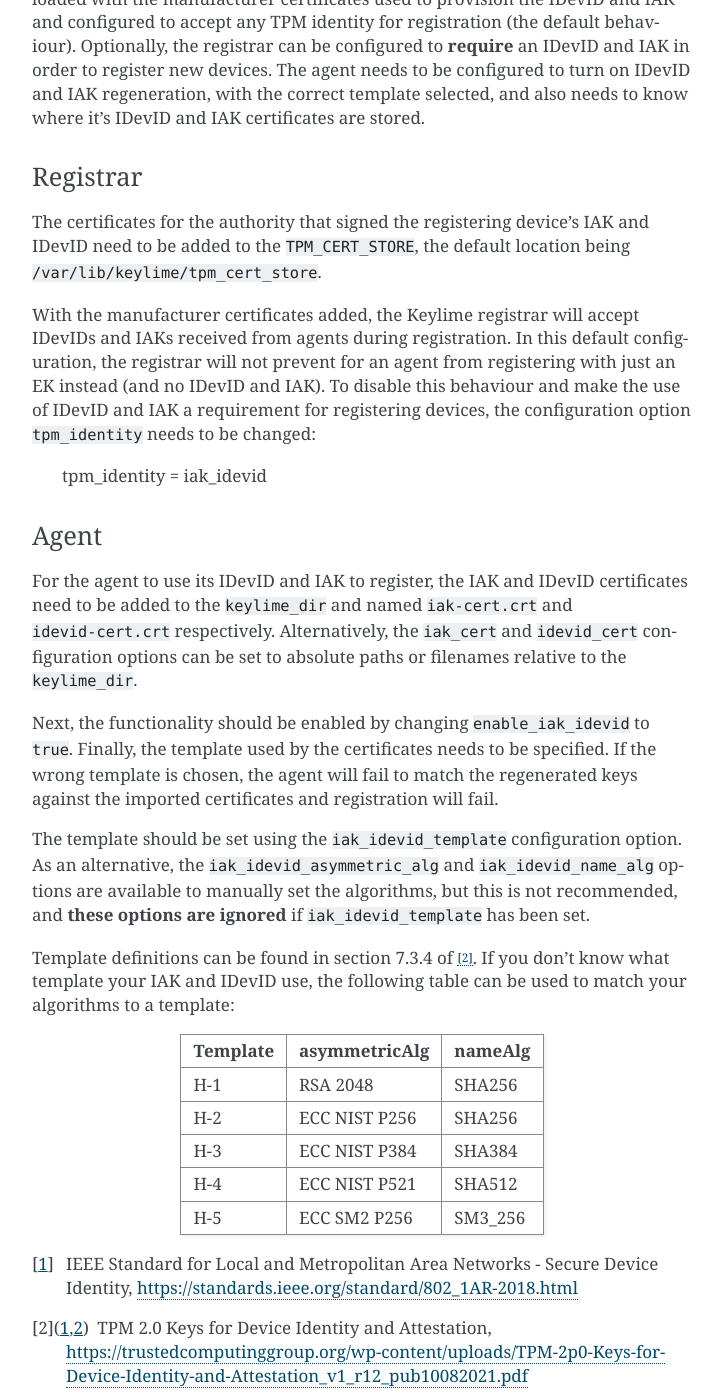
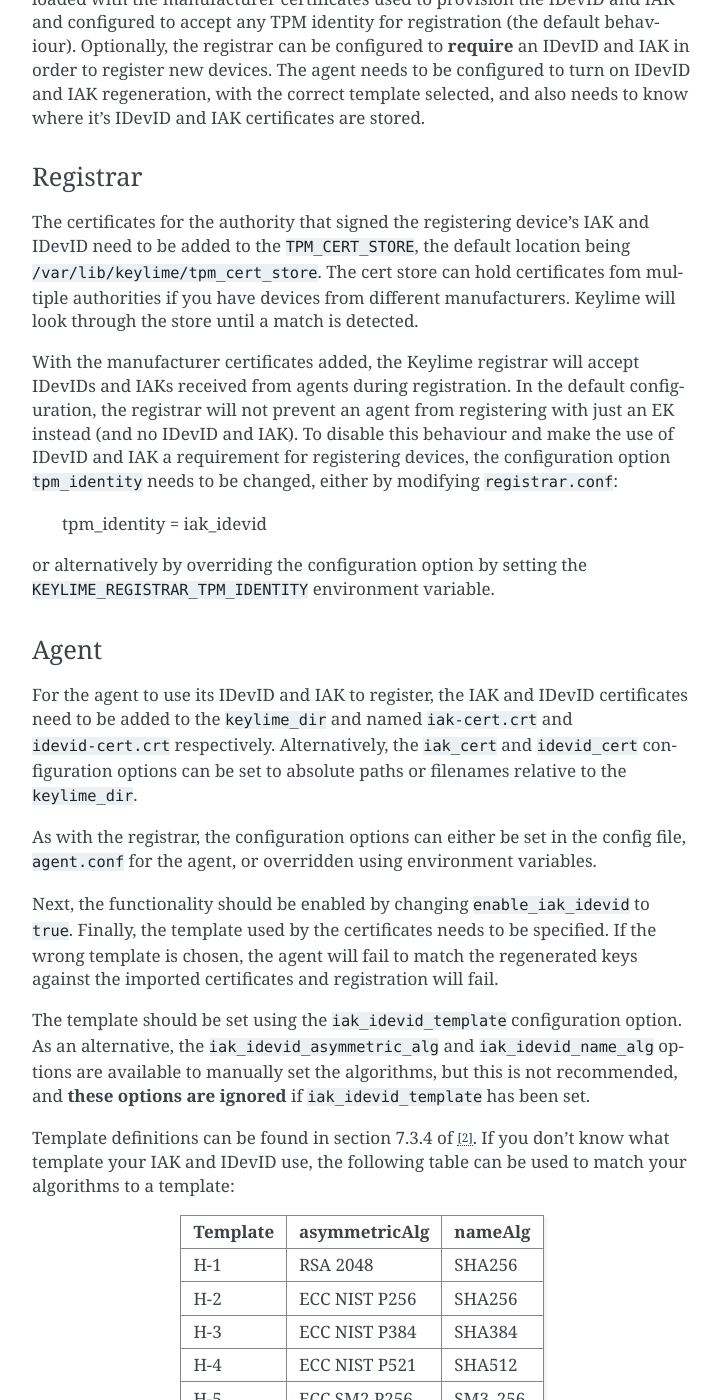
Before and after one commit to keylime/keylime, a Sphinx documentation site: the page built from docs/user_guide/idevid_and_iak.rst, in a window 1280 px wide and 1400 px high, scrolled down 1039 px. Shown: the whole window, without its empty margins (388-1109 px from the left). Built offline with Sphinx 7.4.7, drawn with Linux system fonts in a browser that asks for light colours; some of the changed text lies outside the part shown.

Commit message:
address marcio and stefan comments
Signed-off-by: Isaac Matthews <isaac.matthews@hpe.com>

```diff
--- a/docs/user_guide/idevid_and_iak.rst
+++ b/docs/user_guide/idevid_and_iak.rst
@@ -23,16 +23,20 @@
 Registrar
 ^^^^^^^^^
 
-The certificates for the authority that signed the registering device's IAK and IDevID need to be added to the ``TPM_CERT_STORE``, the default location being ``/var/lib/keylime/tpm_cert_store``.
+The certificates for the authority that signed the registering device's IAK and IDevID need to be added to the ``TPM_CERT_STORE``, the default location being ``/var/lib/keylime/tpm_cert_store``. The cert store can hold certificates fom multiple authorities if you have devices from different manufacturers. Keylime will look through the store until a match is detected.
 
-With the manufacturer certificates added, the Keylime registrar will accept IDevIDs and IAKs received from agents during registration. In this default configuration, the registrar will not prevent for an agent from registering with just an EK instead (and no IDevID and IAK). To disable this behaviour and make the use of IDevID and IAK a requirement for registering devices, the configuration option ``tpm_identity`` needs to be changed:
+With the manufacturer certificates added, the Keylime registrar will accept IDevIDs and IAKs received from agents during registration. In the default configuration, the registrar will not prevent an agent from registering with just an EK instead (and no IDevID and IAK). To disable this behaviour and make the use of IDevID and IAK a requirement for registering devices, the configuration option ``tpm_identity`` needs to be changed, either by modifying ``registrar.conf``:
 
     tpm_identity = iak_idevid
+
+or alternatively by overriding the configuration option by setting the ``KEYLIME_REGISTRAR_TPM_IDENTITY`` environment variable.
 
 Agent
 ^^^^^
 
 For the agent to use its IDevID and IAK to register, the IAK and IDevID certificates need to be added to the ``keylime_dir`` and named ``iak-cert.crt`` and ``idevid-cert.crt`` respectively. Alternatively, the ``iak_cert`` and ``idevid_cert`` configuration options can be set to absolute paths or filenames relative to the ``keylime_dir``.
+
+As with the registrar, the configuration options can either be set in the config file, ``agent.conf`` for the agent, or overridden using environment variables.
 
 Next, the functionality should be enabled by changing ``enable_iak_idevid`` to ``true``. Finally, the template used by the certificates needs to be specified. If the wrong template is chosen, the agent will fail to match the regenerated keys against the imported certificates and registration will fail.
 
@@ -50,6 +54,8 @@
 H-5         ECC SM2 P256     SM3_256
 ==========  ===============  ==========
 
+.. note::
+    This will be changed in an upcoming patch, where the templates will be detected from the certificates the agent loads.
 
 .. [#] IEEE Standard for Local and Metropolitan Area Networks - Secure Device Identity, https://standards.ieee.org/standard/802_1AR-2018.html
 .. [#tcg] TPM 2.0 Keys for Device Identity and Attestation, https://trustedcomputinggroup.org/wp-content/uploads/TPM-2p0-Keys-for-Device-Identity-and-Attestation_v1_r12_pub10082021.pdf
```
